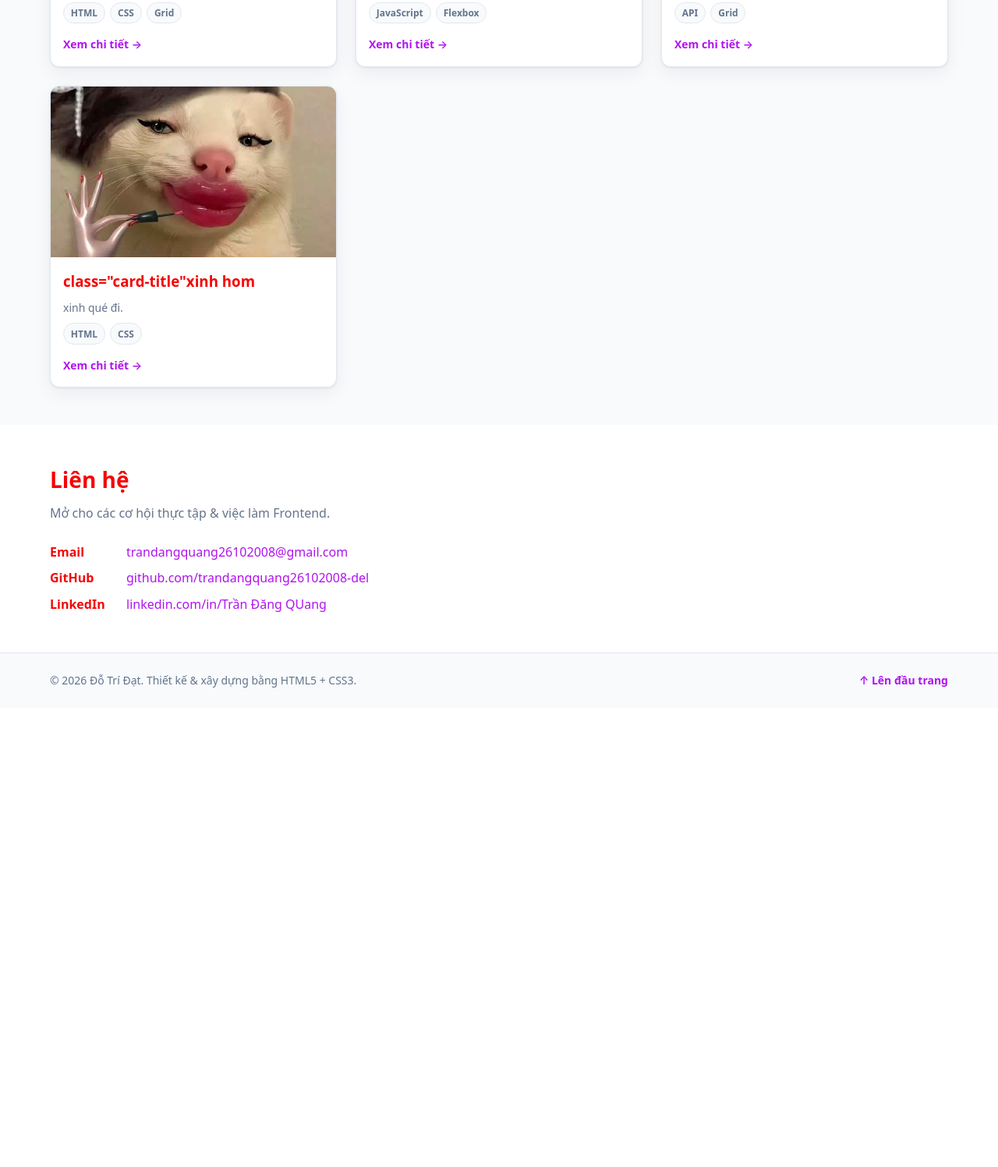
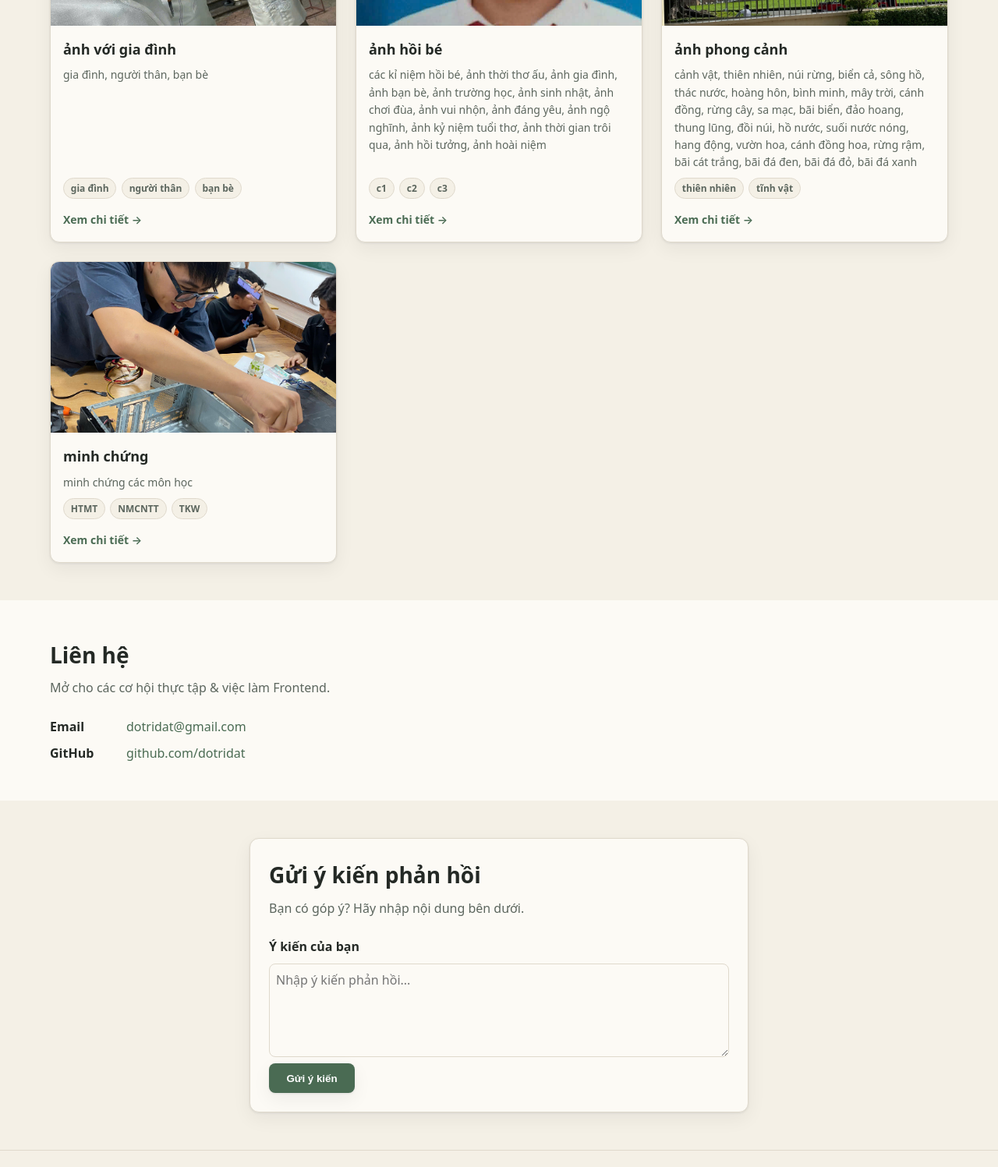
Before and after one commit to dotridat2005-bit/My-CV, a plain HTML site: page index.html in a window 1280 px wide. Shown: the part 1179-2676 px from the top of the page at 78% size. Before the commit the page ends 2087 px from the top, so only its background shows below. Drawn offline with Linux system fonts and the light colour scheme.

Commit message:
Cap nhat code

```diff
--- a/assets/css/styles.css
+++ b/assets/css/styles.css
@@ -11,16 +11,17 @@
    Dùng custom properties để thay đổi tập trung, nhất quán toàn trang.
    ========================================================================== */
 :root {
-  /* --- Bảng màu --- */
-  --color-primary: #b113ef;      /* xanh thương hiệu */
-  --color-primary-dark: #e20ce9;
-  --color-accent: #f50ff5;       /* tím nhấn */
-  --color-text: #f50505;         /* chữ chính */
-  --color-text-soft: #64748b;    /* chữ phụ */
-  --color-bg: #ffffff;           /* nền trang */
-  --color-surface: #f8fafc;      /* nền vùng nhấn */
-  --color-border: #e2e8f0;       /* viền */
-  --color-chip: #eff6ff;         /* nền chip kỹ năng */
+  /* --- Bảng màu: Kem & Xanh Ô-liu --- */
+  --color-primary: #4a6b53;      /* Xanh rêu/ô-liu trầm */
+  --color-primary-dark: #354f3c; /* Xanh rêu đậm khi hover */
+  --color-accent: #3d5a45;       /* Xanh kem nhạt */
+  --color-text: #242925;         /* Than chì ấm */
+  --color-text-soft: #5c665e;    /* Xám xanh cho chữ phụ */
+  --color-bg: #fcfaf5;           /* Nền kem trắng ngà */
+  --color-surface: #f4f0e6;      /* Nền vùng nhấn */
+  --color-border: #dfd9cc;       /* Viền kem xám */
+  --color-chip: #e6ece7;         /* Nền chip kỹ năng */
+
 
   /* --- Typography --- */
   --font-base: system-ui, -apple-system, "Segoe UI", Roboto, Helvetica, Arial, sans-serif;
@@ -375,7 +376,65 @@ ul {
 .contact-list a:hover { text-decoration: underline; }
 
 /* ==========================================================================
-   9. FOOTER
+   9. GÓP Ý
+   ========================================================================== */
+.feedback-card {
+  max-width: 640px;
+  margin-inline: auto;
+  padding: var(--space-3);
+  background: var(--color-bg);
+  border: 1px solid var(--color-border);
+  border-radius: var(--radius);
+  box-shadow: var(--shadow);
+  transition: transform 0.15s, box-shadow 0.15s;
+}
+
+.feedback-card:hover {
+  transform: translateY(-3px);
+  box-shadow: 0 12px 32px rgba(15, 23, 42, 0.12);
+}
+
+.feedback-form {
+  display: flex;
+  flex-direction: column;
+  gap: var(--space-1);
+}
+
+.feedback-form label {
+  font-weight: 600;
+}
+
+.feedback-form textarea {
+  width: 100%;
+  min-height: 120px;
+  padding: var(--space-1);
+  border: 1px solid var(--color-border);
+  border-radius: var(--radius-sm);
+  background: var(--color-bg);
+  color: var(--color-text);
+  font: inherit;
+  resize: vertical;
+  transition: border-color 0.15s, box-shadow 0.15s;
+}
+
+.feedback-form textarea:hover,
+.feedback-form textarea:focus {
+  border-color: var(--color-primary);
+}
+
+.feedback-form textarea:focus {
+  outline: none;
+  box-shadow: 0 0 0 3px rgba(74, 107, 83, 0.15);
+}
+
+.feedback-form .btn {
+  align-self: flex-start;
+  border: 0;
+  cursor: pointer;
+}
+
+/* ==========================================================================
+   10. FOOTER
    ========================================================================== */
 .site-footer {
   border-top: 1px solid var(--color-border);
@@ -396,7 +455,7 @@ ul {
 .to-top { color: var(--color-primary); font-weight: 600; }
 
 /* ==========================================================================
-   10. MEDIA QUERIES – nâng cấp theo breakpoint (mobile-first)
+   11. MEDIA QUERIES – nâng cấp theo breakpoint (mobile-first)
    ========================================================================== */
 
 /* ----- TABLET: ≥ 768px ----- */
@@ -438,7 +497,7 @@ ul {
 }
 
 /* ==========================================================================
-   11. HỖ TRỢ TIẾP CẬN & ƯA THÍCH NGƯỜI DÙNG
+   12. HỖ TRỢ TIẾP CẬN & ƯA THÍCH NGƯỜI DÙNG
    ========================================================================== */
 :focus-visible {
   outline: 3px solid var(--color-accent);
--- a/index.html
+++ b/index.html
@@ -9,7 +9,7 @@
   <meta name="viewport" content="width=device-width, initial-scale=1.0" />
   <meta name="description" content="Portfolio CV của Nguyễn Văn An – Frontend Developer. Dự án, kỹ năng và thông tin liên hệ." />
   <meta name="author" content="Nguyễn Văn An" />
-  <title> Trần Đăng Quang · Frontend Developer</title>
+  <title> Đỗ Trí Đạt · Frontend Developer</title>
 
   <!-- Liên kết tới file CSS tách rời (yêu cầu của bài) -->
   <link rel="stylesheet" href="./assets/css/styles.css" />
@@ -65,8 +65,8 @@
         <!-- Ảnh đại diện: dùng placeholder, thay bằng ảnh thật của bạn -->
         <figure class="hero-avatar">
           <img
-            src="assets/img/avatar-meo-vo-tri-ngau-khoc-31.webp"
-            alt="Ảnh đại diện của Trần Đăng Quang"
+            src="assets/img/1795366536690_115399026713333926_6280599645986747926_d8b3e0025a0ac264d8954f732693064d.jpg"
+            alt="Ảnh đại diện của Đỗ Trí Đạt"
             width="320" height="320" />
         </figure>
       </div>
@@ -101,33 +101,34 @@
           <!-- Mỗi thẻ là một <article> độc lập, có thể đứng riêng -->
           <article class="card">
             <img class="card-media"
-              src="assets/img/avatar-meo-vo-tri-meme-9.webp"
+              src="assets/img/1795367139067_115399026713333926_6280599645986747926_8b4963653badb7c827b1e6eb8aa6ff45.jpg"
               alt="Ảnh minh họa dự án Landing Page" width="600" height="360" />
             <div class="card-body">
-              <h3 class="card-title">mèo không cute phô mai que</h3>
+              <h3 class="card-title">ảnh với gia đình</h3>
               <p class="card-desc">
-                mèo méo meo mèo meo.
+                gia đình, người thân, bạn bè
               </p>
               <ul class="tag-list">
-                <li>HTML</li>
-                <li>CSS</li>
-                <li>Grid</li>
+                <li>gia đình</li>
+                <li>người thân</li>
+                <li>bạn bè</li>
               </ul>
               <a class="card-link" href="#">Xem chi tiết →</a>
             </div>
           </article>
           <article class="card">
             <img class="card-media"
-              src="assets/img/avatar-meo-vo-tri-ngau-khoc-31.webp"
+              src="assets/img/1795367236682_115399026713333926_6280599645986747926_9966db304be3393312ab3b5d6a34e2c9.jpg"
               alt="Ảnh minh họa dự án Todo App" width="600" height="360" />
             <div class="card-body">
-              <h3 class="card-title">mèo không cute</h3>
+              <h3 class="card-title">ảnh hồi bé</h3>
               <p class="card-desc">
-                meo meo
+                các kỉ niệm hồi bé, ảnh thời thơ ấu, ảnh gia đình, ảnh bạn bè, ảnh trường học, ảnh sinh nhật, ảnh chơi đùa, ảnh vui nhộn, ảnh đáng yêu, ảnh ngộ nghĩnh, ảnh kỷ niệm tuổi thơ, ảnh thời gian trôi qua, ảnh hồi tưởng, ảnh hoài niệm
               </p>
               <ul class="tag-list">
-                <li>JavaScript</li>
-                <li>Flexbox</li>
+                <li>c1</li>
+                <li>c2</li>
+                <li>c3</li>
               </ul>
               <a class="card-link" href="#">Xem chi tiết →</a>
             </div>
@@ -135,16 +136,16 @@
 
           <article class="card">
             <img class="card-media"
-              src="assets/img/mèo môi đỏ.jpg"
+              src="assets/img/1795367567590_115399026713333926_6280599645986747926_bb20b7cc9f2671c1ce9a3861225d021a.jpg"
               alt="Ảnh minh họa dự án Weather Dashboard" width="600" height="360" />
             <div class="card-body">
-              <h3 class="card-title">chan de</h3>
+              <h3 class="card-title">ảnh phong cảnh</h3>
               <p class="card-desc">
-               mlem
+               cảnh vật, thiên nhiên, núi rừng, biển cả, sông hồ, thác nước, hoàng hôn, bình minh, mây trời, cánh đồng, rừng cây, sa mạc, bãi biển, đảo hoang, thung lũng, đồi núi, hồ nước, suối nước nóng, hang động, vườn hoa, cánh đồng hoa, rừng rậm, bãi cát trắng, bãi đá đen, bãi đá đỏ, bãi đá xanh
               </p>
               <ul class="tag-list">
-                <li>API</li>
-                <li>Grid</li>
+                <li>thiên nhiên</li>
+                <li>tĩnh vật</li>
               </ul>
               <a class="card-link" href="#">Xem chi tiết →</a>
             </div>
@@ -152,16 +153,17 @@
 
           <article class="card">
             <img class="card-media"
-              src="assets/img/mèo môi đỏ.jpg"
+              src="assets/img/1795367196153_115399026713333926_6280599645986747926_3521d7583cfbf384b027acfe789c90a3.jpg"
               alt="Ảnh minh họa dự án Blog cá nhân" width="600" height="360" />
             <div class="card-body">
-              <h3> class="card-title"xinh hom </h3>
+              <h3 class="card-title">minh chứng</h3>
               <p class="card-desc">
-               xinh qué đi.
+               minh chứng các môn học
               </p>
               <ul class="tag-list">
-                <li>HTML</li>
-                <li>CSS</li>
+                <li>HTMT</li>
+                <li>NMCNTT</li>
+                <li>TKW</li>
               </ul>
               <a class="card-link" href="#">Xem chi tiết →</a>
             </div>
@@ -178,10 +180,25 @@
         <p class="section-sub">Mở cho các cơ hội thực tập &amp; việc làm Frontend.</p>
 
         <ul class="contact-list">
-          <li><span class="contact-label">Email</span> <a href="mailto: trandangquang26102008@gmail.com">trandangquang26102008@gmail.com</a></li>
-          <li><span class="contact-label">GitHub</span> <a href="#">github.com/trandangquang26102008-del</a></li>
-          <li><span class="contact-label">LinkedIn</span> <a href="#">linkedin.com/in/Trần Đăng QUang</a></li>
+          <li><span class="contact-label">Email</span> <a href="mailto: dotridat@gmail.com">dotridat@gmail.com</a></li>
+          <li><span class="contact-label">GitHub</span> <a href="#">github.com/dotridat</a></li>
         </ul>
+      </div>
+    </section>
+
+    <!-- ----- SECTION: Góp ý ----- -->
+    <section id="feedback" class="section section-muted">
+      <div class="container">
+        <div class="feedback-card">
+          <h2 class="section-title">Gửi ý kiến phản hồi</h2>
+          <p class="section-sub">Bạn có góp ý? Hãy nhập nội dung bên dưới.</p>
+          <form class="feedback-form">
+            <label for="feedback-message">Ý kiến của bạn</label>
+            <textarea id="feedback-message" name="feedback" rows="4"
+              placeholder="Nhập ý kiến phản hồi..." required></textarea>
+            <button class="btn btn-primary" type="button">Gửi ý kiến</button>
+          </form>
+        </div>
       </div>
     </section>
 
```
Also changed, not shown: assets/img/1795366536690_115399026713333926_6280599645986747926_d8b3e0025a0ac264d8954f732693064d.jpg (added), assets/img/1795367139067_115399026713333926_6280599645986747926_8b4963653badb7c827b1e6eb8aa6ff45.jpg (added), assets/img/1795367196153_115399026713333926_6280599645986747926_3521d7583cfbf384b027acfe789c90a3.jpg (added), assets/img/1795367236682_115399026713333926_6280599645986747926_9966db304be3393312ab3b5d6a34e2c9.jpg (added), assets/img/1795367567590_115399026713333926_6280599645986747926_bb20b7cc9f2671c1ce9a3861225d021a.jpg (added).
